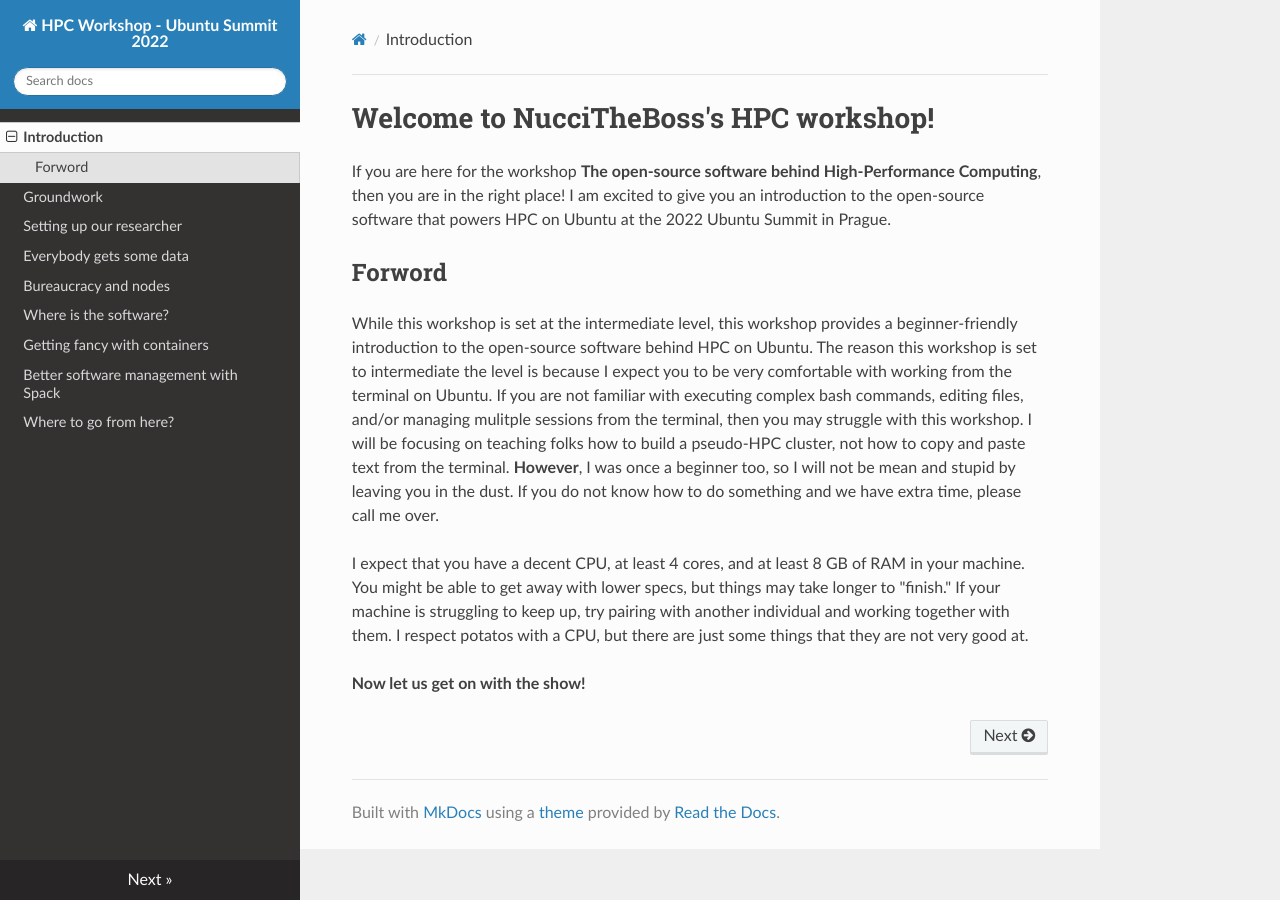
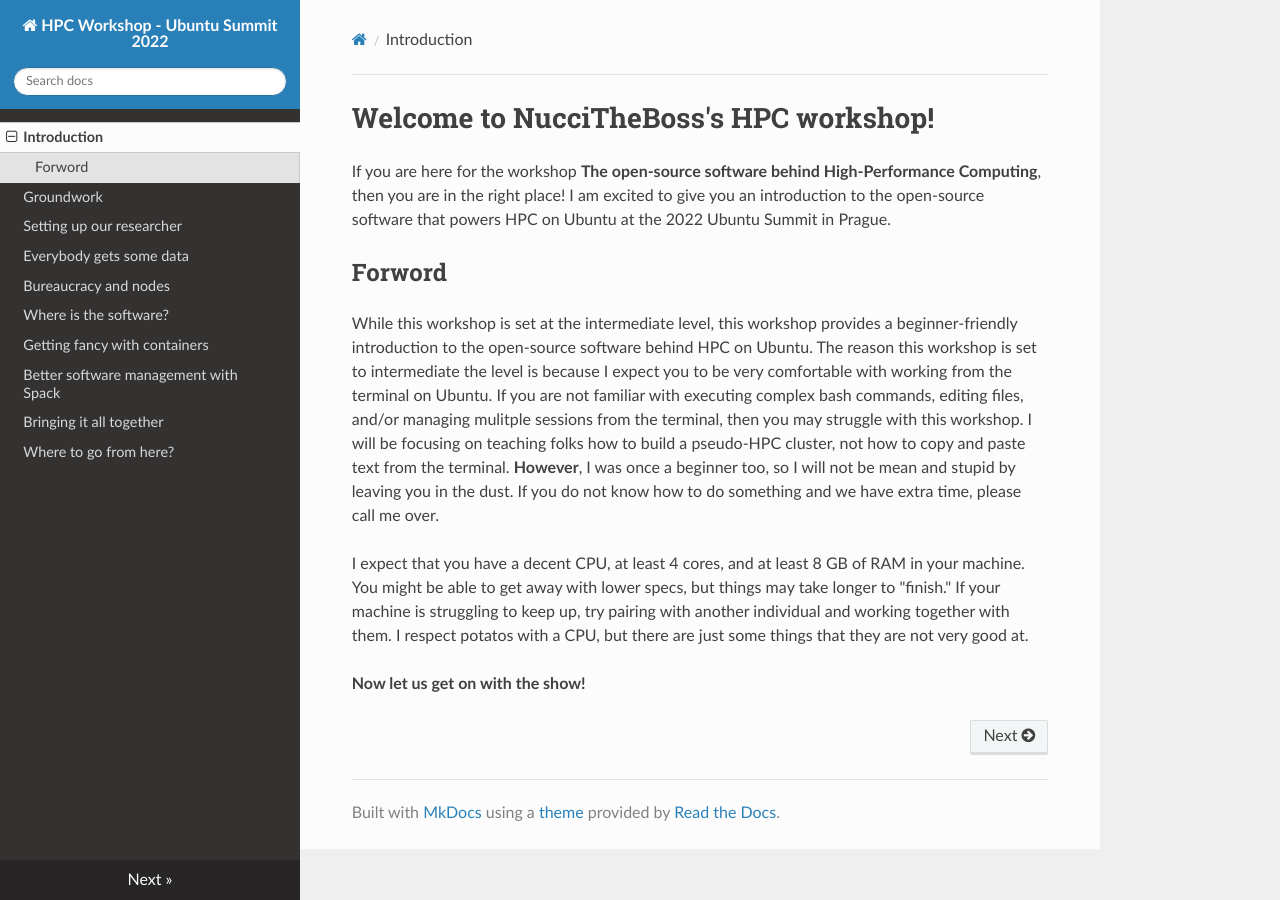
Before and after one commit to NucciTheBoss/hpc-workshop, an MkDocs documentation site: the page built from docs/index.md, in a window 1280 px wide. Built offline with MkDocs 1.6.1, drawn with Linux system fonts in a browser that asks for light colours; nearby versions of some CDN libraries.

Commit message:
Add 'bringing it all together' section

```diff
--- a/mkdocs.yml
+++ b/mkdocs.yml
@@ -8,5 +8,6 @@ nav:
   - 'Where is the software?': 'lmod.md'
   - 'Getting fancy with containers': 'containers.md'
   - 'Better software management with Spack': 'spack.md'
+  - 'Bringing it all together': 'together.md'
   - 'Where to go from here?': 'future.md'
 theme: readthedocs
```
